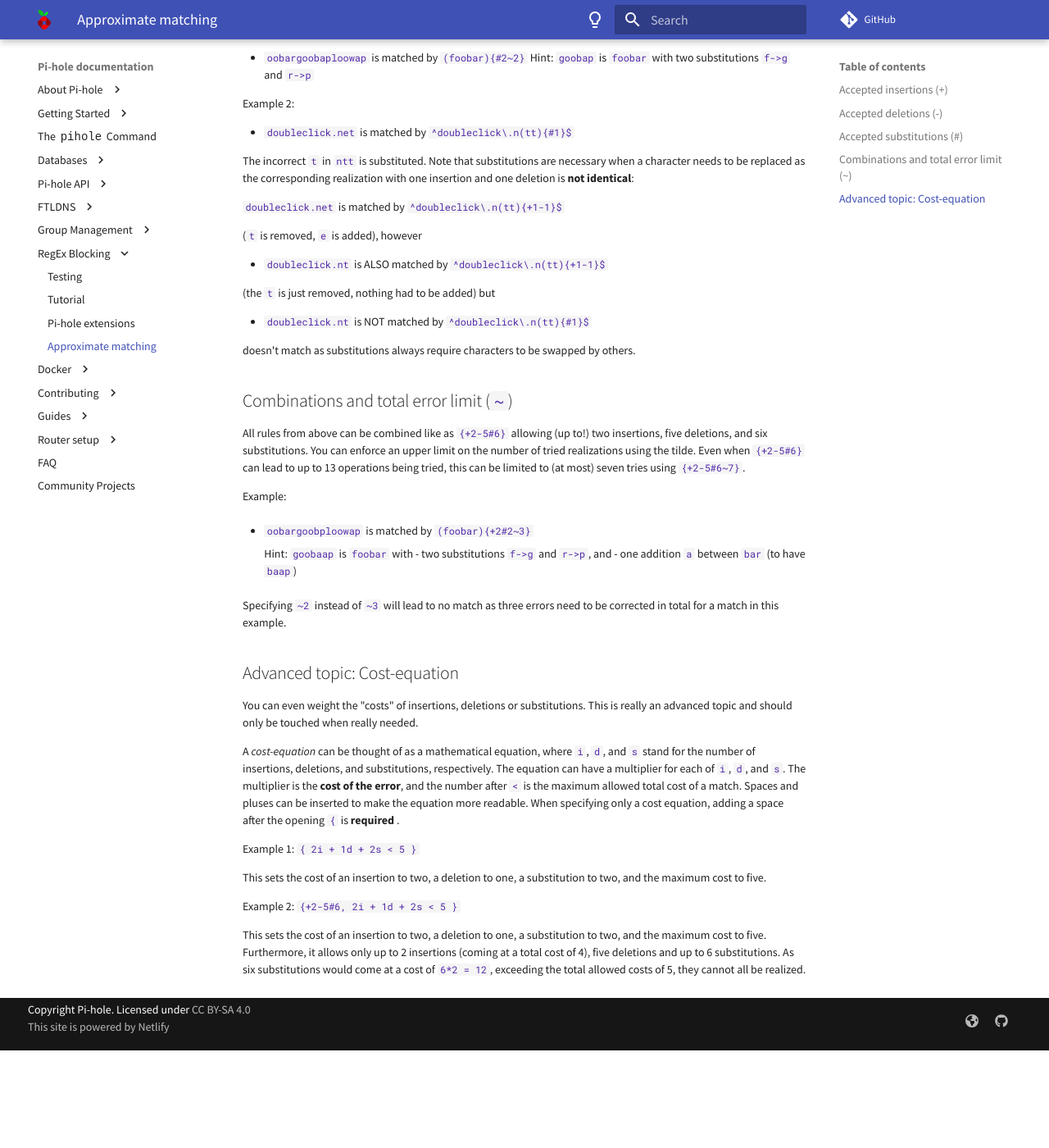
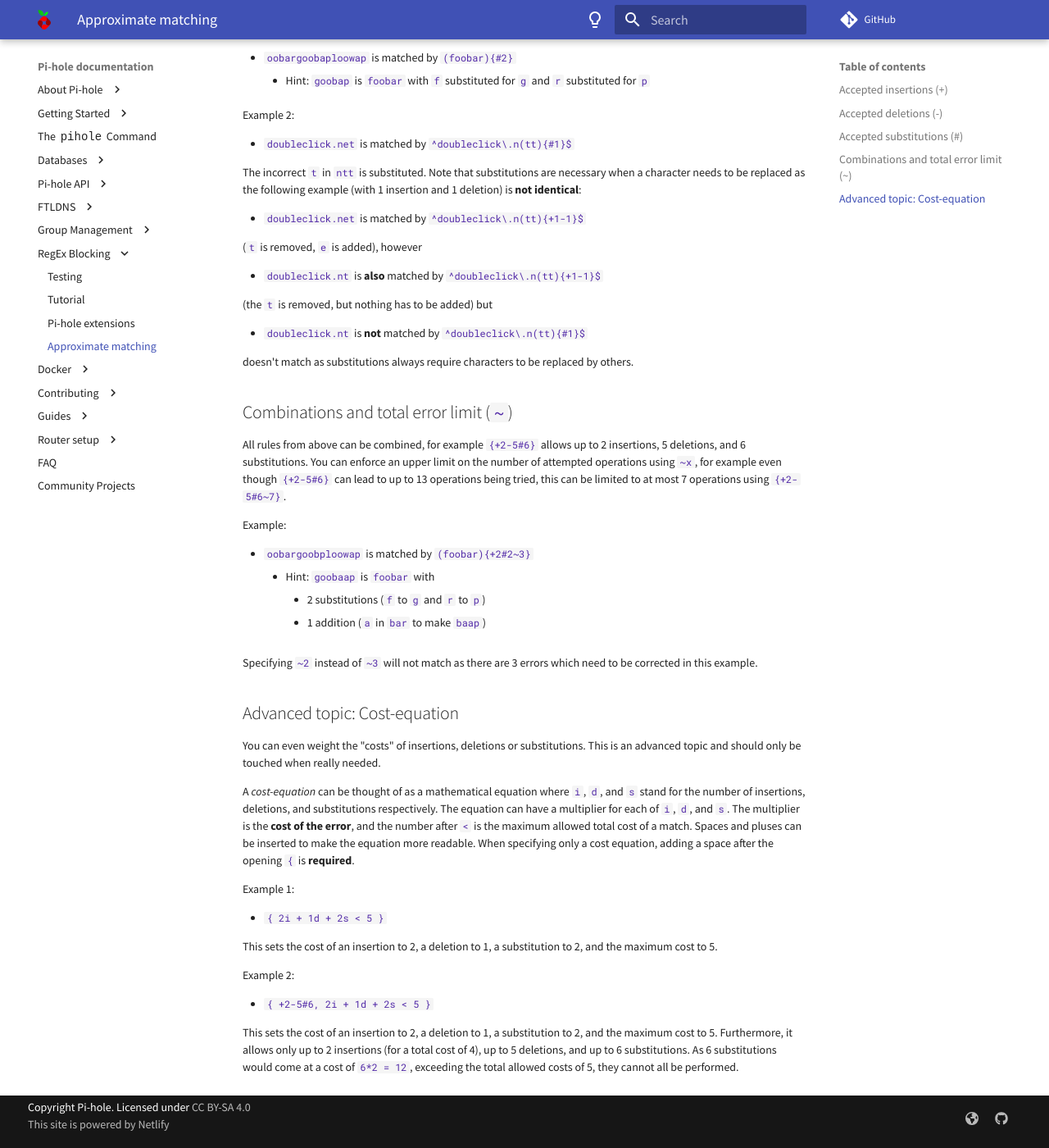
Before and after one commit to pi-hole/docs, an MkDocs documentation site: the page built from docs/regex/approximate.md, in a window 1280 px wide and 1400 px high, scrolled down 1132 px. Shown: the whole window at 82% size. Built offline with MkDocs 1.6.1 and Material for MkDocs 9.7.7, drawn with Linux system fonts in a browser that asks for light colours; comment, search, counter and statistics services are not loaded; before the commit the page ends 2413 px from its top, so only the background shows below that; some of the changed text lies outside the part shown.

Commit message:
Fix grammar, style, and formatting in Approximate Matching doc (#1240)
Signed-off-by: Dave <18191844+its-dave@users.noreply.github.com>
Co-authored-by: RD WebDesign <github@rdwebdesign.com.br>

```diff
--- a/docs/regex/approximate.md
+++ b/docs/regex/approximate.md
@@ -1,14 +1,14 @@
-# Approximative matching
+# Approximate matching
 
-You may or not know `agrep`. It is basically a "forgiving" `grep` and is, for instance, used for searching through (offline) dictionaries. It is tolerant against errors (up to degree you specify). It may be beneficial is you want to match against domains where you don't really know the pattern. It is just an idea, we will have to see if it is actually useful.
+You may or may not know `agrep`, it is basically a "forgiving" `grep` and is, for instance, used for searching through (offline) dictionaries. It is tolerant against errors up to a degree you specify. It may be beneficial if you want to match against domains where you don't really know the pattern. It is just an idea, we will have to see if it is actually useful.
 
-This is a somewhat complicated topic, we'll approach it by examples as it is very complicated to get the head around it by just listening to the specifications.
+This is a somewhat complicated topic, we'll approach it by examples as it is very complicated to get your head around it by just listening to the specifications.
 
 The approximate matching settings for a subpattern can be changed by appending *approx-settings* to the subpattern. Limits for the number of errors can be set and an expression for specifying and limiting the costs can be given:
 
 ## Accepted **insertions** (`+`)
 
-Use `(something){+x}` to specify that the regex should still be matching when `x` characters would need it be *inserted* into the sub-expression `something`.
+Use `(something){+x}` to specify that the regex should still match when `x` characters would need to be *inserted* into the sub-expression `something`.
 
 Example:
 
@@ -24,7 +24,7 @@
 
 ## Accepted **deletions** (`-`)
 
-Use `(something){-x}` to specify that the regex should still be matching when `x` characters would need it be *deleted* from the sub-expression `something`:
+Use `(something){-x}` to specify that the regex should still match when `x` characters would need to be *deleted* from the sub-expression `something`:
 
 Example:
 
@@ -35,60 +35,63 @@
 Similarly:
 
 - `doubleclick.net` is matched by `^(doubleclicky\.netty){-3}$`
-- `doubleclick.net` is NOT matched by `^(doubleclicky\.nettfy){-3}$`
+- `doubleclick.net` is **not** matched by `^(doubleclicky\.nettfy){-3}$`
 
 ## Accepted **substitutions** (`#`)
 
-Use `(something){#x}` to specify that the regex should still be matching when `x` characters would need to be *substituted* from the sub-expression `something`:
+Use `(something){#x}` to specify that the regex should still match when `x` characters would need to be *substituted* in the sub-expression `something`:
 
 Example 1:
 
-- `oobargoobaploowap` is matched by `(foobar){#2~2}`
-Hint: `goobap` is `foobar` with two substitutions `f->g` and `r->p`
+- `oobargoobaploowap` is matched by `(foobar){#2}`
+    - Hint: `goobap` is `foobar` with `f` substituted for `g` and `r` substituted for `p`
 
 Example 2:
 
 - `doubleclick.net` is matched by `^doubleclick\.n(tt){#1}$`
 
-The incorrect `t` in `ntt` is substituted. Note that substitutions are necessary when a character needs to be replaced as the corresponding realization with one insertion and one deletion is **not identical**:
+The incorrect `t` in `ntt` is substituted. Note that substitutions are necessary when a character needs to be replaced as the following example (with 1 insertion and 1 deletion) is **not identical**:
 
-`doubleclick.net` is matched by `^doubleclick\.n(tt){+1-1}$`
+- `doubleclick.net` is matched by `^doubleclick\.n(tt){+1-1}$`
 
 (`t` is removed, `e` is added), however
 
-- `doubleclick.nt` is ALSO matched by `^doubleclick\.n(tt){+1-1}$`
+- `doubleclick.nt` is **also** matched by `^doubleclick\.n(tt){+1-1}$`
 
-(the `t` is just removed, nothing had to be added) but
+(the `t` is removed, but nothing has to be added) but
 
-- `doubleclick.nt` is NOT matched by `^doubleclick\.n(tt){#1}$`
+- `doubleclick.nt` is **not** matched by `^doubleclick\.n(tt){#1}$`
 
-doesn't match as substitutions always require characters to be swapped by others.
+doesn't match as substitutions always require characters to be replaced by others.
 
 ## Combinations and total error limit (`~`)
 
-All rules from above can be combined like as `{+2-5#6}` allowing (up to!) two insertions, five deletions, and six substitutions. You can enforce an upper limit on the number of tried realizations using the tilde. Even when `{+2-5#6}` can lead to up to 13 operations being tried, this can be limited to (at most) seven tries using `{+2-5#6~7}`.
+All rules from above can be combined, for example `{+2-5#6}` allows up to 2 insertions, 5 deletions, and 6 substitutions. You can enforce an upper limit on the number of attempted operations using `~x`, for example even though `{+2-5#6}` can lead to up to 13 operations being tried, this can be limited to at most 7 operations using `{+2-5#6~7}`.
 
 Example:
 
 - `oobargoobploowap` is matched by `(foobar){+2#2~3}`
+    - Hint: `goobaap` is `foobar` with
+        - 2 substitutions (`f` to `g` and `r` to `p`)
+        - 1 addition (`a` in `bar` to make `baap`)
 
-    Hint: `goobaap` is `foobar` with
-            - two substitutions `f->g` and `r->p`, and
-            - one addition `a` between `bar` (to have `baap`)
-
-Specifying `~2` instead of `~3` will lead to no match as three errors need to be corrected in total for a match in this example.
+Specifying `~2` instead of `~3` will not match as there are 3 errors which need to be corrected in this example.
 
 ## Advanced topic: Cost-equation
 
-You can even weight the "costs" of insertions, deletions or substitutions. This is really an advanced topic and should only be touched when really needed.
+You can even weight the "costs" of insertions, deletions or substitutions. This is an advanced topic and should only be touched when really needed.
 
-A *cost-equation* can be thought of as a mathematical equation, where `i`, `d`, and `s` stand for the number of insertions, deletions, and substitutions, respectively. The equation can have a multiplier for each of `i`, `d`, and `s`.
-The multiplier is the **cost of the error**, and the number after `<` is the maximum allowed total cost of a match. Spaces and pluses can be inserted to make the equation more readable. When specifying only a cost equation, adding a space after the opening `{` is **required** .
+A *cost-equation* can be thought of as a mathematical equation where `i`, `d`, and `s` stand for the number of insertions, deletions, and substitutions respectively. The equation can have a multiplier for each of `i`, `d`, and `s`.
+The multiplier is the **cost of the error**, and the number after `<` is the maximum allowed total cost of a match. Spaces and pluses can be inserted to make the equation more readable. When specifying only a cost equation, adding a space after the opening `{` is **required**.
 
-Example 1: `{ 2i + 1d + 2s < 5 }`
+Example 1:
 
-This sets the cost of an insertion to two, a deletion to one, a substitution to two, and the maximum cost to five.
+- `{ 2i + 1d + 2s < 5 }`
 
-Example 2: `{+2-5#6, 2i + 1d + 2s < 5 }`
+This sets the cost of an insertion to 2, a deletion to 1, a substitution to 2, and the maximum cost to 5.
 
-This sets the cost of an insertion to two, a deletion to one, a substitution to two, and the maximum cost to five. Furthermore, it allows only up to 2 insertions (coming at a total cost of 4), five deletions and up to 6 substitutions. As six substitutions would come at a cost of `6*2 = 12`, exceeding the total allowed costs of 5, they cannot all be realized.
+Example 2:
+
+- `{ +2-5#6, 2i + 1d + 2s < 5 }`
+
+This sets the cost of an insertion to 2, a deletion to 1, a substitution to 2, and the maximum cost to 5. Furthermore, it allows only up to 2 insertions (for a total cost of 4), up to 5 deletions, and up to 6 substitutions. As 6 substitutions would come at a cost of `6*2 = 12`, exceeding the total allowed costs of 5, they cannot all be performed.
```
